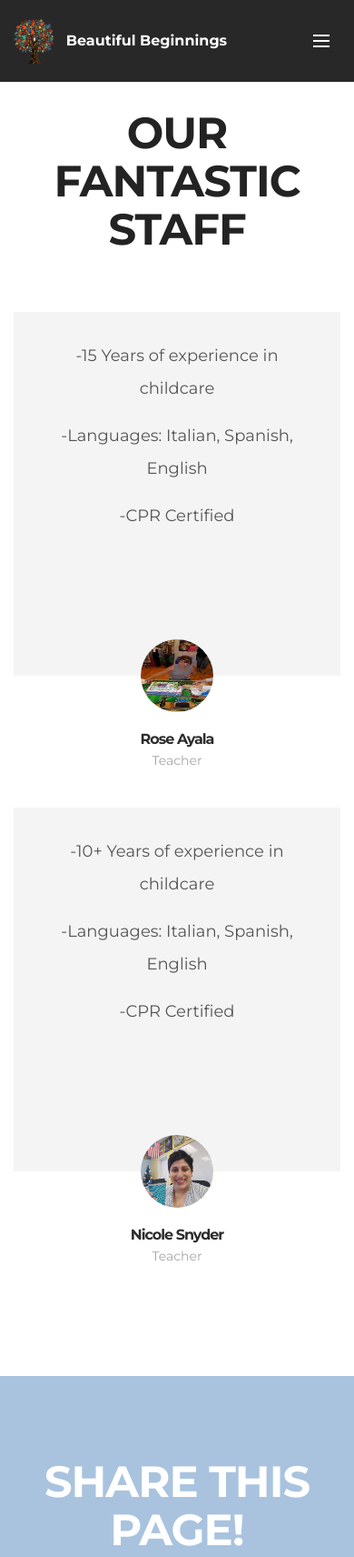
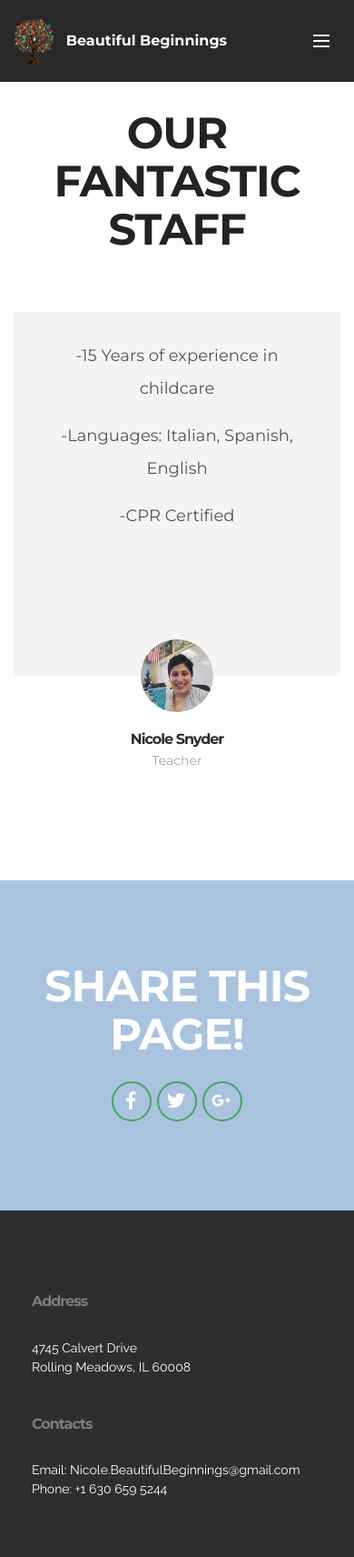
Before and after one commit to BeautifulBeginnings/BeautifulBeginnings.github.io, a plain HTML site: page staff.html in a window 390 px wide. Shown: the top 1712 px of the page at 91% size. Drawn offline with Linux system fonts and the light colour scheme; files whose address does not match are found by name.

Commit message:
create github pages

```diff
--- a/staff.html
+++ b/staff.html
@@ -74,7 +74,7 @@
 
 </section>
 
-<section class="engine"><a rel="external" href="https://mobirise.com">Web Builder</a></section><section class="mbr-section mbr-after-navbar" id="testimonials1-m" style="background-color: rgb(255, 255, 255); padding-top: 120px; padding-bottom: 120px;">
+<section class="engine"><a rel="external" href="https://mobirise.com">Mobirise Website Generator</a></section><section class="mbr-section mbr-after-navbar" id="testimonials1-m" style="background-color: rgb(255, 255, 255); padding-top: 120px; padding-bottom: 120px;">
 
 
 
@@ -94,20 +94,10 @@
         <div class="container">
             <div class="row">
 
-                <div class="col-xs-12 col-md-6">
+                <div class="col-xs-12">
 
                     <div class="mbr-testimonial card mbr-testimonial-lg">
                         <div class="card-block"><p>-15 Years of experience in childcare</p><p>-Languages: Italian, Spanish, English</p><p>-CPR Certified</p><p><br></p></div>
-                        <div class="mbr-author card-footer">
-                            <div class="mbr-author-img"><img src="assets/images/rose-profile-88x160.jpg" class="img-circle"></div>
-                            <div class="mbr-author-name">Rose Ayala</div>
-                            <small class="mbr-author-desc">Teacher</small>
-                        </div>
-                    </div>
-                </div><div class="col-xs-12 col-md-6">
-
-                    <div class="mbr-testimonial card mbr-testimonial-lg">
-                        <div class="card-block"><p>-10+ Years of experience in childcare</p><p>-Languages: Italian, Spanish, English</p><p>-CPR Certified</p><p><br></p></div>
                         <div class="mbr-author card-footer">
                             <div class="mbr-author-img"><img src="assets/images/nicole-profile-160x160.jpg" class="img-circle"></div>
                             <div class="mbr-author-name">Nicole Snyder</div>
@@ -124,7 +114,7 @@
 
 </section>
 
-<section class="mbr-section mbr-section-md-padding mbr-parallax-background" id="social-buttons3-s" style="background-image: url(assets/images/mbr-2000x13280.jpg); padding-top: 90px; padding-bottom: 90px;">
+<section class="mbr-section mbr-section-md-padding mbr-parallax-background" id="social-buttons3-s" style="background-image: url(assets/images/mbr-2000x13281.jpg); padding-top: 90px; padding-bottom: 90px;">
     <div class="mbr-overlay" style="opacity: 0.4; background-color: rgb(41, 105, 176);">
     </div>
     <div class="container">
@@ -173,7 +163,7 @@ Phone: +1 630 659 5244<br></p><p></p>
                     <div hidden="" data-form-alert-success="true">Thank you for filling out the form! We will reply as soon as we can! Have a beautiful Day!</div>
                 </div>
                 <form action="https://mobirise.com/" method="post" data-form-title="MESSAGE">
-                    <input type="hidden" value="R+TXsNf3sbM6QjA9ke3z0ZQ6XgpsUo8T1YNrrk72wo1M6joqMQi6nXQ4mOWxJBnlR22v+umCp+/FJ+JFEV9gEPR0CJynPycuAUBoghUJVcyOBin+osIyitJSB2xQ1Of6" data-form-email="true">
+                    <input type="hidden" value="YnFXUb7WxRc2uEjndKJUBkf//IKDTWDw5wWvNiBTFpYE5qYLBgD3F7O0JL4RXTwJ5moDLEtL5j6Ug4FPNoYokInXV1d1NqvoARHlWm/RH6oknz5VpRtQntqpFEiTPm1f" data-form-email="true">
                     <div class="form-group">
                         <label class="form-control-label" for="contacts4-g-name">Name<span class="form-asterisk">*</span></label>
                         <input type="text" class="form-control input-sm input-inverse" name="name" required="" data-form-field="Name" id="contacts4-g-name">
```
Also changed, not shown: contact_us.html (+3 -3 lines), index.html (+2 -2 lines), pricing.html (+3 -3 lines), assets/images/mbr-2000x13281.jpg (added), 1 other file.
